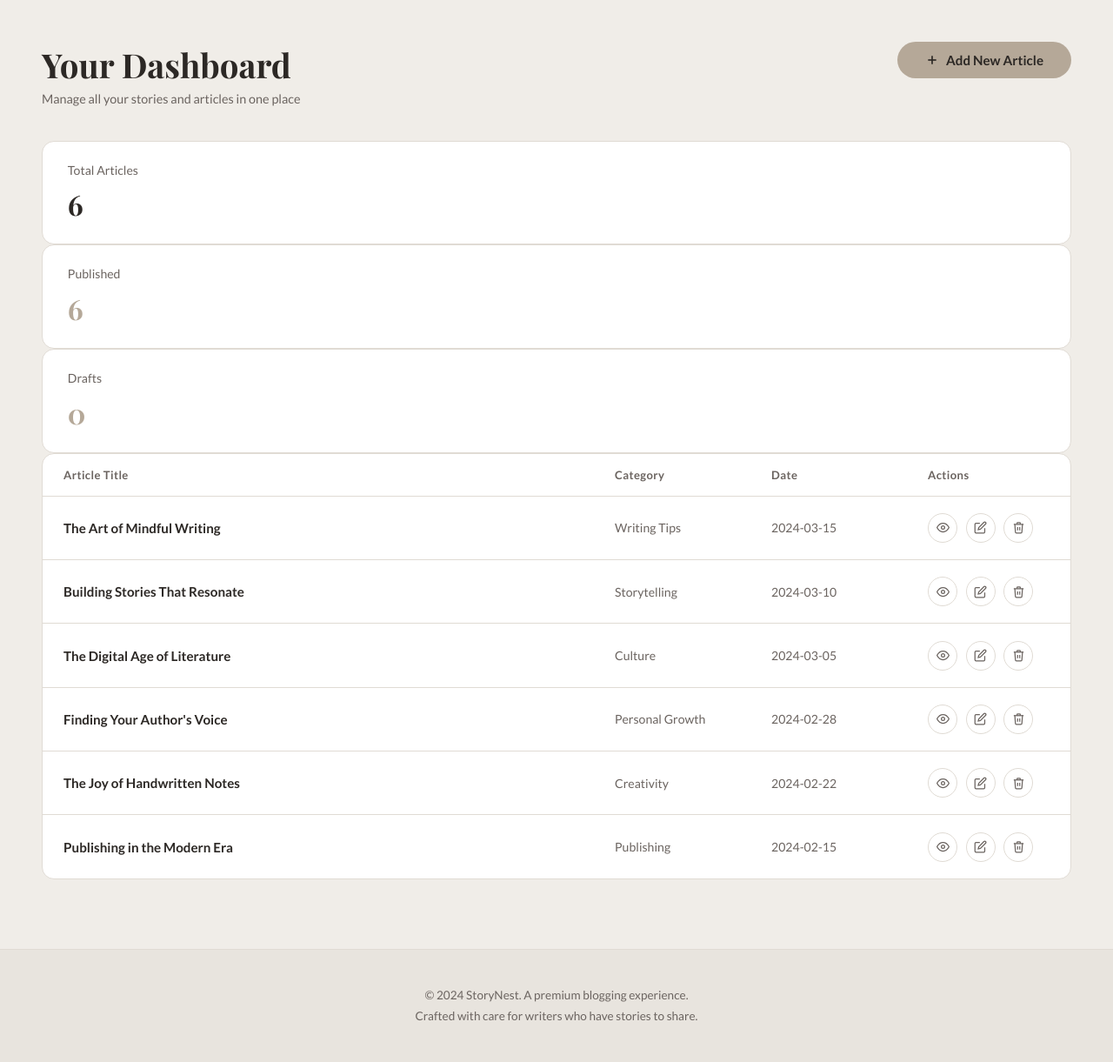
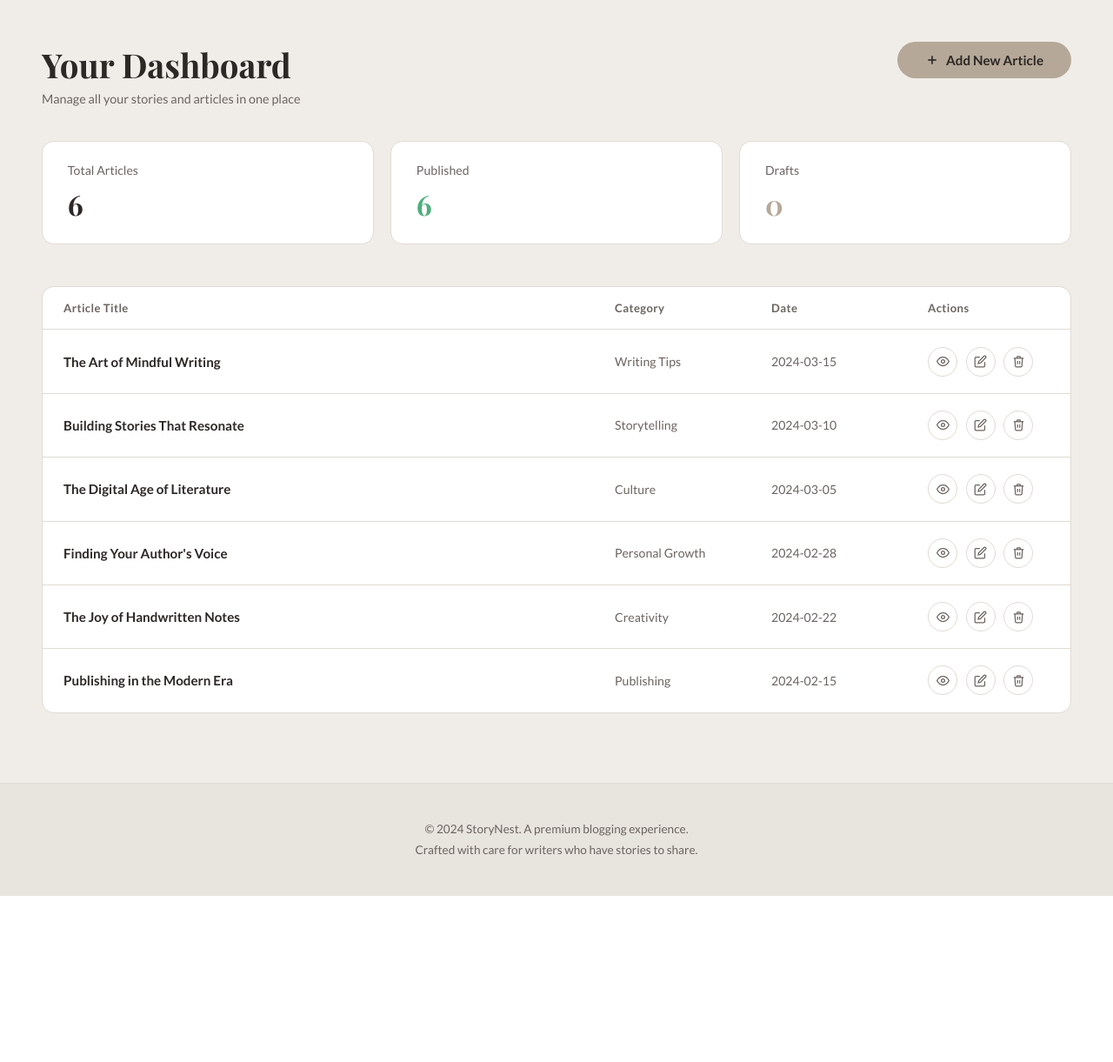
Before and after one commit to Jenisha006/StoryNest, a Flask app: page /dashboard in a window 1280 px wide. Shown: the part 70-1291 px from the top of the page at 87% size. After the commit the page ends 1100 px from the top, so only its background shows below. Run offline with Flask 3, Linux system fonts and the light colour scheme; a user stored in the database is signed in; some web fonts are replaced.

Commit message:
Fix dashboard stats layout and navbar auth visibility

```diff
--- a/static/css/style.css
+++ b/static/css/style.css
@@ -500,8 +500,8 @@ footer p { color: var(--text-mid); font-size: 0.85rem; line-height: 1.8; }
   font-weight: 700;
   color: var(--text-dark);
 }
-.stat-card .stat-value.muted { color: var(--accent); }
-.articles-table {
+.stat-card .stat-value.published { color: #4caf7d; }
+.stat-card .stat-value.drafts { color: var(--accent); }.articles-table {
   background: var(--bg-card);
   border-radius: 14px;
   overflow: hidden;
--- a/templates/base.html
+++ b/templates/base.html
@@ -28,13 +28,11 @@
       <a href="{{ url_for('contact') }}" class="{{ 'active' if request.endpoint == 'contact' }}">Contact</a>
 
       {% if current_user.is_authenticated %}
-        <a href="{{ url_for('dashboard') }}" class="{{ 'active' if request.endpoint == 'dashboard' }}">Dashboard</a>
-
+        <a href="{{ url_for('dashboard') }}" class="{% if request.endpoint == 'dashboard' %}active{% endif %}">Dashboard</a>
         <div class="nav-user">
           <span class="nav-username">👤 {{ current_user.username }}</span>
           <a href="{{ url_for('logout') }}" class="nav-logout">Logout</a>
         </div>
-
       {% else %}
         <div class="nav-auth">
           <a href="{{ url_for('login') }}"    class="nav-login">Login</a>
--- a/templates/dashboard.html
+++ b/templates/dashboard.html
@@ -22,17 +22,19 @@
   </div>
 
   <!-- STATS -->
+  <div class="stats-grid">
     <div class="stat-card">
       <div class="stat-label">Total Articles</div>
       <div class="stat-value">{{ total }}</div>
     </div>
     <div class="stat-card">
       <div class="stat-label">Published</div>
-    <div class="stat-value muted">{{ published }}</div>
+      <div class="stat-value published">{{ published }}</div>
     </div>
     <div class="stat-card">
       <div class="stat-label">Drafts</div>
-    <div class="stat-value muted">{{ drafts }}</div>
+      <div class="stat-value drafts">{{ drafts }}</div>
+    </div>
   </div>
 
   <!-- ARTICLES TABLE -->
```
Also changed, not shown: README.md, images/contact.png (added), images/dashboard.png (added). Lines whose indentation alone changed are shown as unchanged.
